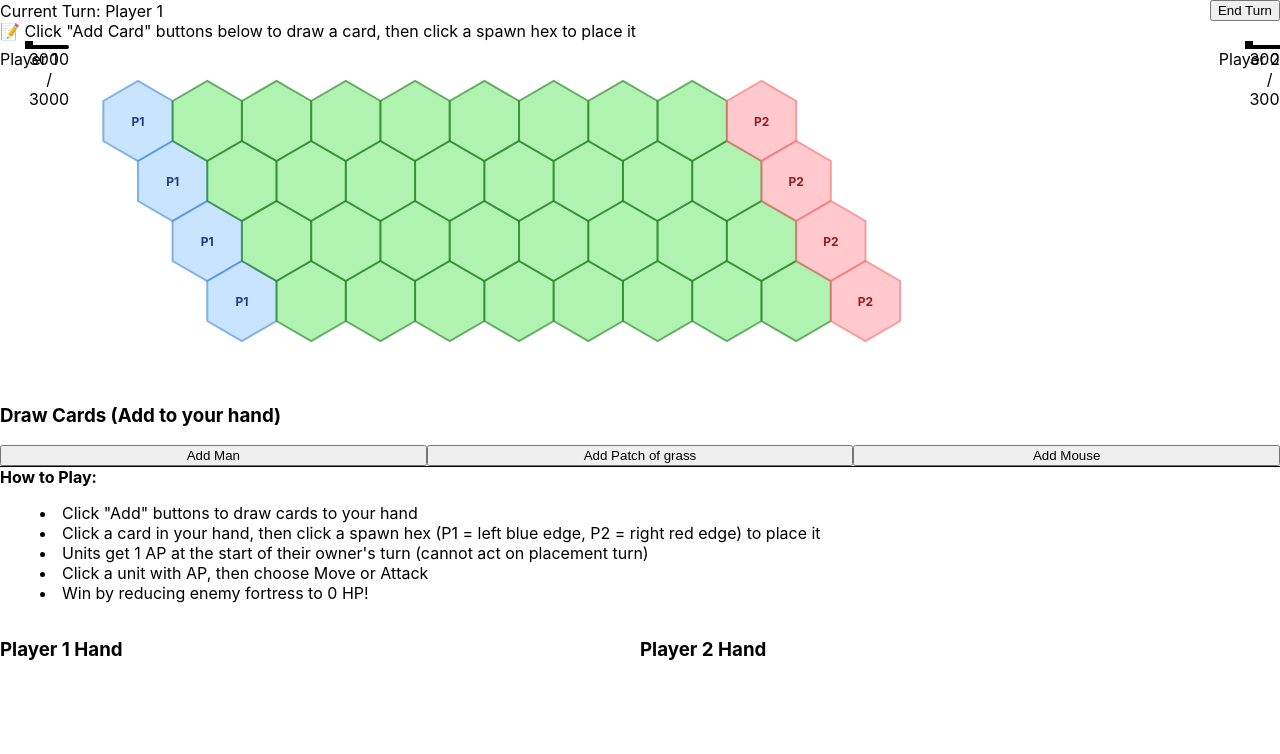
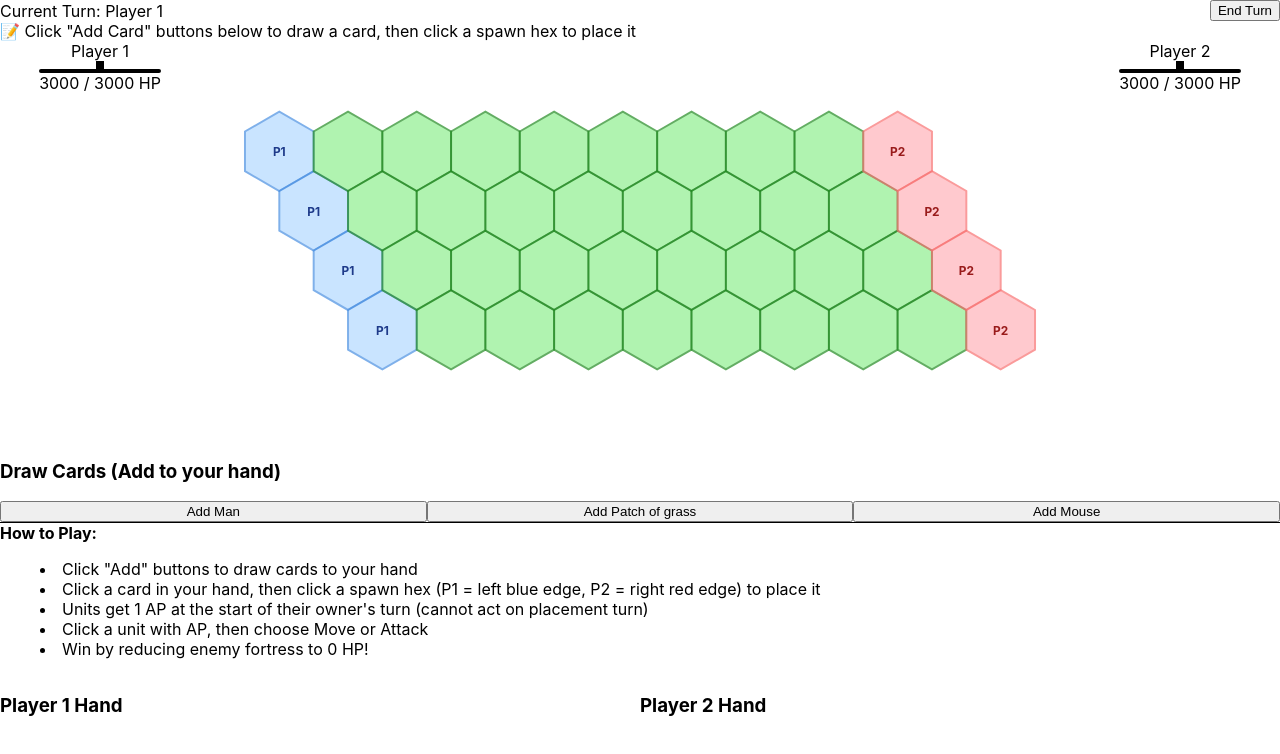
Before and after one commit to DH10125/Grand-Warfare, a Next.js app: page / in a window 1280 px wide. Shown: the top 754 px of the page. Built offline with nearby package versions, Linux system fonts and the light colour scheme.

Commit message:
Fix fortress display and action button positioning
Co-authored-by: DH10125 <208269286+DH10125@users.noreply.github.com>

```diff
--- a/components/Fortress.tsx
+++ b/components/Fortress.tsx
@@ -11,33 +11,99 @@ interface FortressProps {
 const Fortress: React.FC<FortressProps> = ({ fortress, side, isAttackable = false, onClick }) => {
   const hpPercentage = (fortress.hitPoints / fortress.maxHitPoints) * 100;
 
+  // Determine damage state based on HP percentage
+  const getDamageState = () => {
+    if (hpPercentage > 75) return 'pristine';
+    if (hpPercentage > 50) return 'damaged';
+    if (hpPercentage > 25) return 'heavy';
+    return 'critical';
+  };
+
+  const damageState = getDamageState();
+
   return (
     <div
-      className={`flex flex-col items-center justify-center p-4 ${
+      className={`flex flex-col items-center justify-center p-4 min-w-[200px] ${
         isAttackable ? 'cursor-pointer' : ''
       }`}
       onClick={onClick}
     >
+      {/* Player Label - Moved to top */}
+      <div className="mb-2 text-lg font-bold text-white">
+        {fortress.owner === 'player1' ? 'Player 1' : 'Player 2'}
+      </div>
+
       {/* Fortress Visual */}
-      <div className={`relative w-32 h-48 bg-gradient-to-b from-gray-600 to-gray-800 rounded-t-lg border-4 ${
+      <div className={`relative w-40 h-56 bg-gradient-to-b ${
+        damageState === 'pristine' ? 'from-gray-600 to-gray-800' :
+        damageState === 'damaged' ? 'from-gray-700 to-gray-900' :
+        damageState === 'heavy' ? 'from-red-900 to-gray-900' :
+        'from-red-950 to-black'
+      } rounded-t-lg border-4 ${
         isAttackable ? 'border-red-500 animate-pulse' : 'border-gray-900'
       }`}>
-        {/* Castle towers */}
-        <div className="absolute -top-6 left-2 w-6 h-10 bg-gray-700 border-2 border-gray-900"></div>
-        <div className="absolute -top-6 right-2 w-6 h-10 bg-gray-700 border-2 border-gray-900"></div>
+        {/* Castle towers - visibility based on damage */}
+        {damageState !== 'critical' && (
+          <>
+            <div className={`absolute -top-6 left-2 w-6 h-10 bg-gray-700 border-2 border-gray-900 ${
+              damageState === 'heavy' ? 'opacity-50' : ''
+            }`}></div>
+            <div className={`absolute -top-6 right-2 w-6 h-10 bg-gray-700 border-2 border-gray-900 ${
+              damageState === 'heavy' ? 'opacity-50' : ''
+            }`}></div>
+          </>
+        )}
+
+        {/* Damage cracks */}
+        {damageState !== 'pristine' && (
+          <>
+            <div className="absolute top-12 left-4 w-16 h-1 bg-red-900 rotate-45"></div>
+            <div className="absolute top-20 right-6 w-12 h-1 bg-red-900 -rotate-45"></div>
+          </>
+        )}
+
+        {damageState === 'heavy' && (
+          <>
+            <div className="absolute top-24 left-8 w-10 h-1 bg-red-900 rotate-12"></div>
+            <div className="absolute top-32 right-4 w-14 h-1 bg-red-900 -rotate-12"></div>
+          </>
+        )}
+
+        {damageState === 'critical' && (
+          <>
+            <div className="absolute top-8 left-2 w-20 h-2 bg-orange-600"></div>
+            <div className="absolute top-28 right-2 w-16 h-2 bg-orange-600"></div>
+            <div className="absolute top-40 left-4 w-12 h-2 bg-orange-600"></div>
+          </>
+        )}
 
         {/* Castle gate */}
-        <div className="absolute bottom-0 left-1/2 transform -translate-x-1/2 w-12 h-16 bg-gray-900 rounded-t-lg"></div>
+        <div className={`absolute bottom-0 left-1/2 transform -translate-x-1/2 w-12 h-16 ${
+          damageState === 'critical' ? 'bg-red-900' : 'bg-gray-900'
+        } rounded-t-lg`}></div>
 
-        {/* Windows */}
-        <div className="absolute top-8 left-4 w-4 h-4 bg-yellow-300"></div>
-        <div className="absolute top-8 right-4 w-4 h-4 bg-yellow-300"></div>
-        <div className="absolute top-16 left-4 w-4 h-4 bg-yellow-300"></div>
-        <div className="absolute top-16 right-4 w-4 h-4 bg-yellow-300"></div>
+        {/* Windows - fade out as damage increases */}
+        {damageState !== 'critical' && (
+          <>
+            <div className={`absolute top-8 left-6 w-4 h-4 ${
+              damageState === 'heavy' ? 'bg-orange-500' : 'bg-yellow-300'
+            }`}></div>
+            <div className={`absolute top-8 right-6 w-4 h-4 ${
+              damageState === 'heavy' ? 'bg-orange-500' : 'bg-yellow-300'
+            }`}></div>
+          </>
+        )}
+        {damageState === 'pristine' && (
+          <>
+            <div className="absolute top-20 left-6 w-4 h-4 bg-yellow-300"></div>
+            <div className="absolute top-20 right-6 w-4 h-4 bg-yellow-300"></div>
+          </>
+        )}
+      </div>
 
-        {/* HP Bar */}
-        <div className="absolute -bottom-8 left-0 right-0">
-          <div className="bg-gray-300 h-4 rounded-full overflow-hidden border-2 border-gray-600">
+      {/* HP Bar - Below fortress */}
+      <div className="mt-2 w-40">
+        <div className="bg-gray-300 h-6 rounded-full overflow-hidden border-2 border-gray-600">
           <div
             className={`h-full transition-all duration-300 ${
               hpPercentage > 50 ? 'bg-green-500' : hpPercentage > 25 ? 'bg-yellow-500' : 'bg-red-500'
@@ -45,15 +111,9 @@ const Fortress: React.FC<FortressProps> = ({ fortress, side, isAttackable = fals
             style={{ width: `${hpPercentage}%` }}
           ></div>
         </div>
-          <div className="text-center font-bold text-sm mt-1">
-            {fortress.hitPoints} / {fortress.maxHitPoints}
+        <div className="text-center font-bold text-sm mt-1 text-white">
+          {fortress.hitPoints} / {fortress.maxHitPoints} HP
         </div>
-        </div>
-      </div>
-
-      {/* Player Label */}
-      <div className="mt-12 text-lg font-bold">
-        {fortress.owner === 'player1' ? 'Player 1' : 'Player 2'}
       </div>
     </div>
   );
--- a/components/Game.tsx
+++ b/components/Game.tsx
@@ -303,7 +303,7 @@ const Game: React.FC = () => {
   };
 
   return (
-    <div className="min-h-screen bg-gradient-to-b from-blue-900 to-purple-900 p-4">
+    <div className="min-h-screen bg-gradient-to-b from-blue-900 to-purple-900 p-4 overflow-auto">
       {/* Winner Banner */}
       {gameState.winner && (
         <div className="fixed inset-0 bg-black/50 flex items-center justify-center z-50">
@@ -337,13 +337,13 @@ const Game: React.FC = () => {
         <div className="text-sm text-gray-600">
           {!gameState.selectedCard && '📝 Click "Add Card" buttons below to draw a card, then click a spawn hex to place it'}
           {gameState.selectedCard && !gameState.selectedCard.position && '📍 Click a highlighted spawn hex to place your unit'}
-          {gameState.selectedCard && gameState.selectedCard.position && gameState.selectedCard.ap > 0 && '⚡ Unit selected! Choose Move or Attack'}
+          {gameState.selectedCard && gameState.selectedCard.position && gameState.selectedCard.ap > 0 && '⚡ Unit selected! Choose Move or Attack below'}
           {gameState.selectedCard && gameState.selectedCard.position && gameState.selectedCard.ap === 0 && '⏸️ This unit has already acted this turn'}
         </div>
       </div>
 
       {/* Main Game Area */}
-      <div className="flex gap-4">
+      <div className="flex gap-4 mb-4">
         {/* Left Fortress */}
         <div className="flex-shrink-0">
           <Fortress
@@ -355,12 +355,12 @@ const Game: React.FC = () => {
         </div>
 
         {/* Game Board */}
-        <div className="flex-1 bg-white/10 rounded-lg p-4 overflow-auto">
+        <div className="flex-1 bg-white/10 rounded-lg p-4 flex items-center justify-center min-h-[400px]">
           <svg
             width={width}
             height={height}
             viewBox={`${minX} ${minY} ${width} ${height}`}
-            className="mx-auto"
+            className="mx-auto max-w-full h-auto"
           >
             {/* Render hexagons */}
             {gameState.hexagons.map((hex, index) => {
@@ -531,7 +531,7 @@ const Game: React.FC = () => {
       </div>
 
       {/* Player Hands */}
-      <div className="mt-4 grid grid-cols-2 gap-4">
+      <div className="grid grid-cols-2 gap-4">
         {/* Player 1 Hand */}
         <div className="bg-blue-500/30 rounded-lg p-4">
           <h3 className="text-white font-bold mb-2">Player 1 Hand</h3>
@@ -544,7 +544,7 @@ const Game: React.FC = () => {
                 onClick={() => selectCard(card)}
                 onAttack={handleAttack}
                 onMove={handleMove}
-                showActions={gameState.selectedCard?.id === card.id && card.position !== undefined}
+                showActions={false}
               />
             ))}
           </div>
@@ -562,7 +562,7 @@ const Game: React.FC = () => {
                 onClick={() => selectCard(card)}
                 onAttack={handleAttack}
                 onMove={handleMove}
-                showActions={gameState.selectedCard?.id === card.id && card.position !== undefined}
+                showActions={false}
               />
             ))}
           </div>
@@ -571,8 +571,9 @@ const Game: React.FC = () => {
 
       {/* Selected Card Actions */}
       {gameState.selectedCard && gameState.selectedCard.position && gameState.selectedCard.ap > 0 && (
-        <div className="fixed bottom-4 left-1/2 transform -translate-x-1/2 bg-white rounded-lg p-4 shadow-lg">
-          <div className="flex gap-4">
+        <div className="mt-4 bg-white/90 rounded-lg p-4">
+          <h3 className="text-lg font-bold mb-2">Unit Actions</h3>
+          <div className="flex gap-4 justify-center">
             <button
               onClick={handleMove}
               className="bg-green-500 hover:bg-green-600 text-white px-6 py-3 rounded font-bold"
```
Lines whose indentation alone changed are shown as unchanged.
